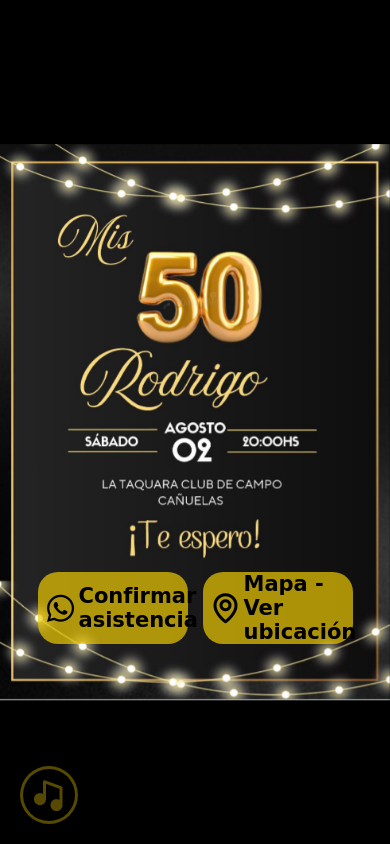
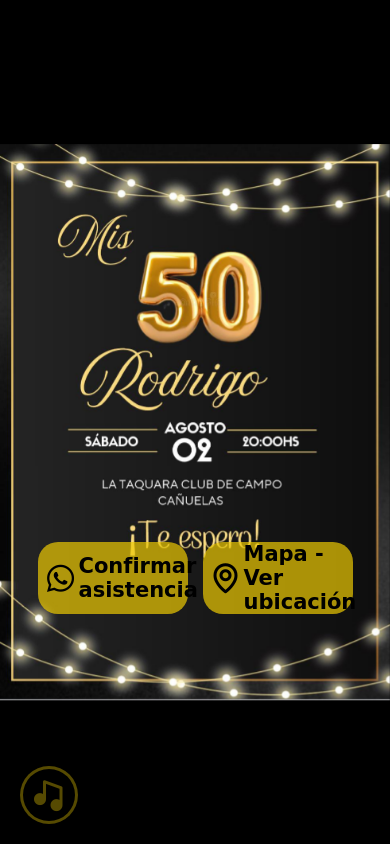
Before and after one commit to alexisrr11/Mis-50-Rodrigo, a plain HTML site: page index.html in a window 390 px wide. Drawn offline with nearby package versions, Linux system fonts and the light colour scheme.

Commit message:
Update style.css

```diff
--- a/style.css
+++ b/style.css
@@ -89,7 +89,7 @@ body {
 
 @media screen and (max-width: 500px) {
     .portada {
-        padding: 200px 0;
+        padding: 230px 0;
     }
     .portada a {
         font-size: 21px;
```
